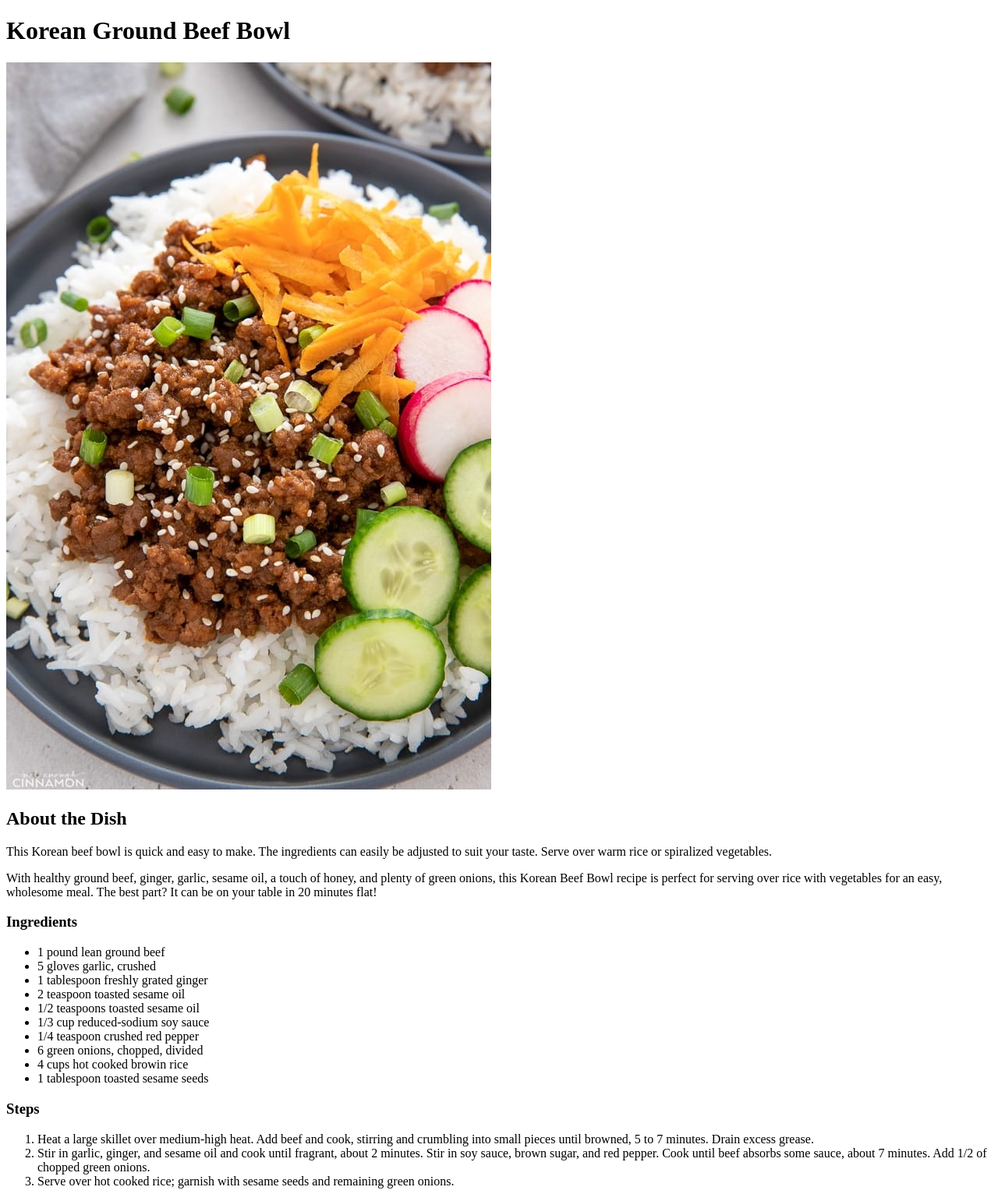
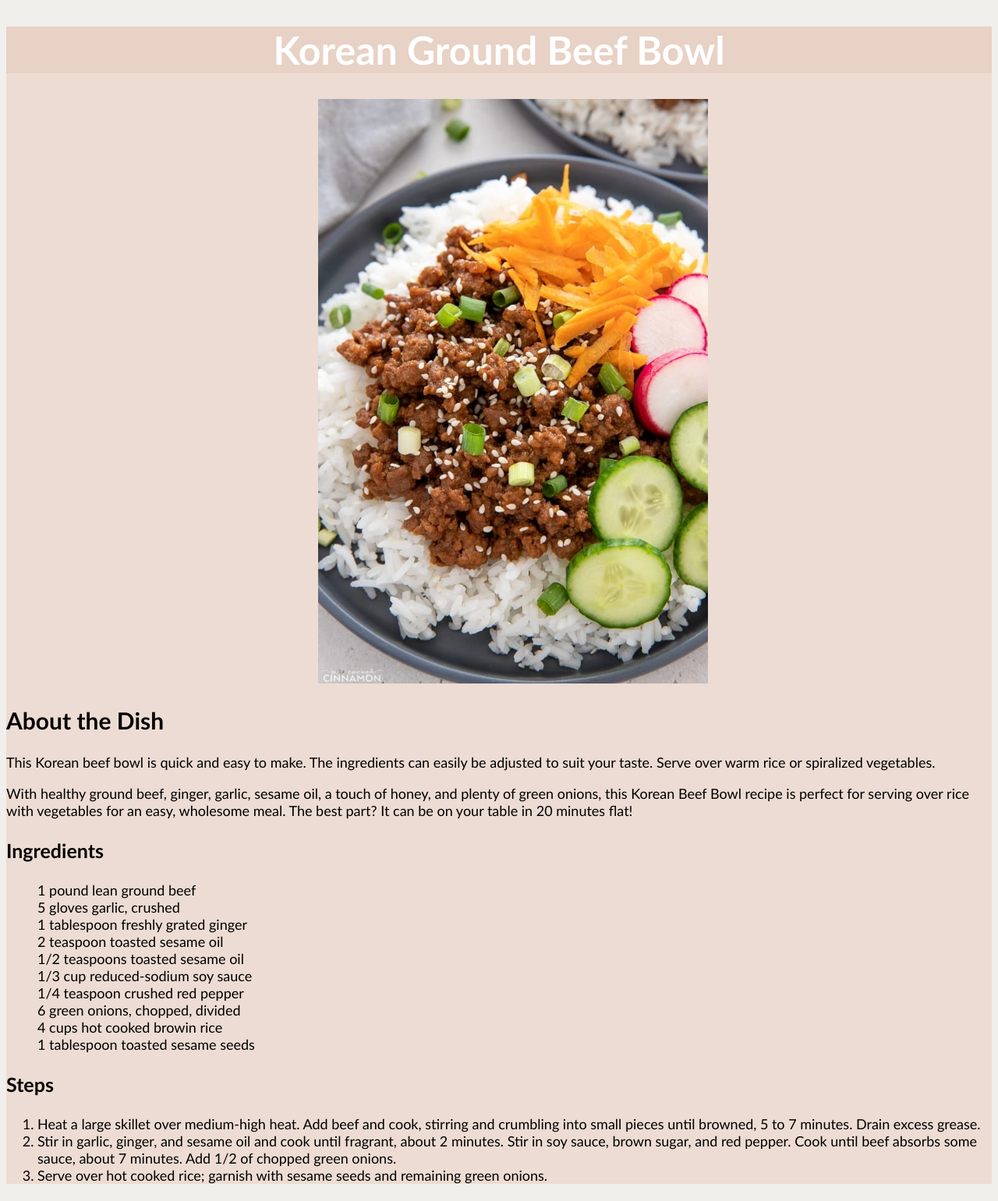
Before and after one commit to antvrsmr/odin-recipes-2, a plain HTML site: page recipes/korean-beef.html in a window 1280 px wide. Shown: the whole page at 78% size. Drawn offline with Linux system fonts and the light colour scheme.

Commit message:
Styled recipes and index.html and style.css

```diff
--- a/recipes/korean-beef.html
+++ b/recipes/korean-beef.html
@@ -4,13 +4,14 @@
     <head>
         <meta charset="UTF-8">
         <title>Korean Ground Beef Bowl</title>
+
+        <link rel="stylesheet" href="../style.css">
     </head>
 
-    <body>
-        <h1>Korean Ground Beef Bowl</h1>
+    <body class="recipe">
+        <h1 ID="title">Korean Ground Beef Bowl</h1>
 
         <img src="beef-bowl.jpg">
-
         <h2>About the Dish</h2>
 
         <p>This Korean beef bowl is quick and easy to make.
--- /dev/null
+++ b/style.css
@@ -0,0 +1,47 @@
+html {background-color: #f0efeb}
+
+.index {
+    font-family: 'Trebuchet MS', sans-serif;
+    text-align: center;
+    color: white;
+}
+
+ul {list-style: none;}
+
+h1 {
+    font-size: 50px;
+    background-color: #e8d1c5;
+    color: white;
+}
+
+.home {
+    font-size: 30px;
+    background-color: #eddcd2;
+    color: burlywood;
+}
+
+
+.recipe {
+    font-family: 'Trebuchet MS', sans-serif;
+    color: rgb(0, 0, 0);
+    background-color:#eddcd3;
+    font-size: 18px;
+}
+
+#title{
+    text-align: center;
+}
+
+img {
+    height:auto;
+    width: 500px;
+    margin-left: 400px;
+}
+
+h2 {
+    font-size: 30px;
+}
+
+h3 {
+    font-size: 25px;
+}
```
Also changed, not shown: index.html (+6 -5 lines), recipes/glazed-chicken.html (+4 -3 lines), recipes/pork-chops.html (+4 -2 lines).
